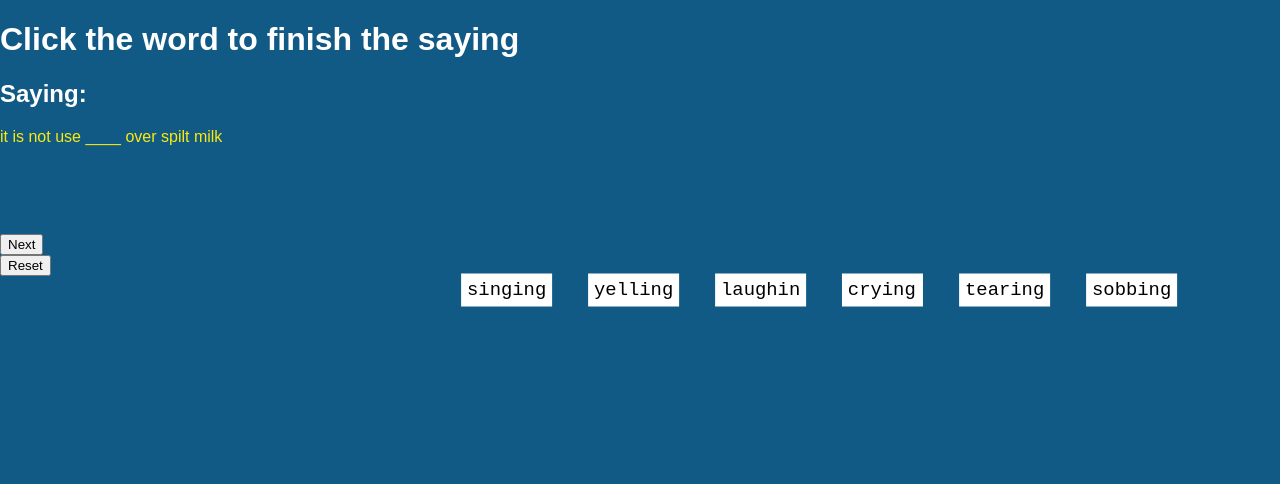
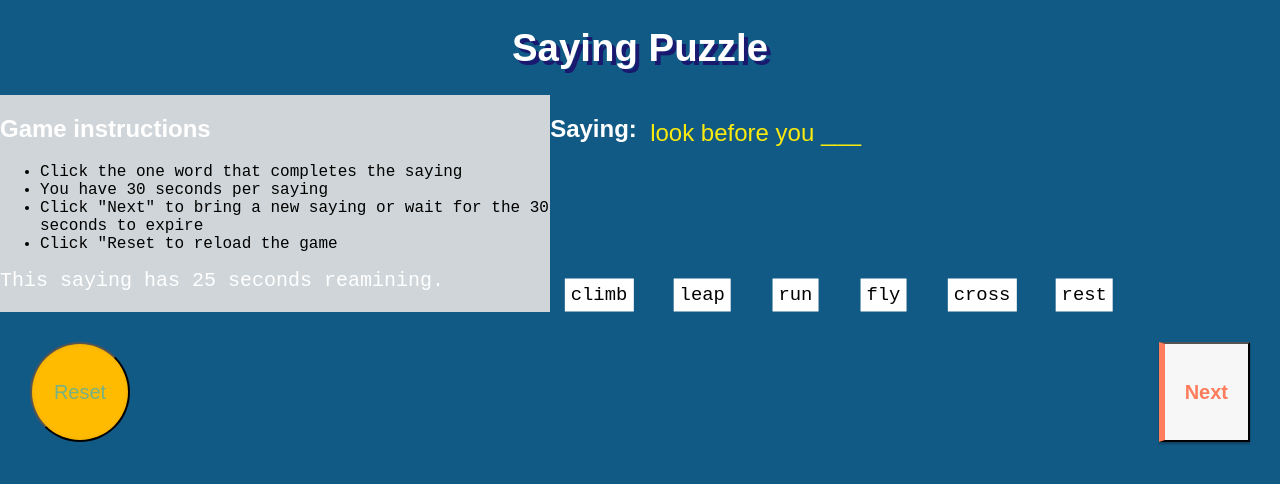
Before and after one commit to Grajales/game-project1, a plain HTML site: page unit1-project/index.html in a window 1280 px wide. Drawn offline with Linux system fonts and the light colour scheme.

Commit message:
reset and next button, still working on it

```diff
--- a/unit1-project/index.html
+++ b/unit1-project/index.html
@@ -10,13 +10,26 @@
   <body>
     <div class="container">
       <header >
-        <div class="header_title">
-          <h1>Click the word to finish the saying</h1>
-          <h2 class="h2_title"> Saying: </h2>
-          <p> </p>
-          <h2 class="score">  </h2>
-        </div>
-      </header>
+          <h1>Saying Puzzle</h1>
+      </header >
+      <aside>
+        <div class=instructions>
+        <h2>Game instructions</h2>
+          <ul>
+            <li>Click the one word that completes the saying </li>
+            <li> You have 30 seconds per saying </li>
+            <li> Click "Next" to bring a new saying or wait for the 30 seconds to expire</li>
+            <li> Click "Reset to reload the game</li>
+          </ul>
+      </div>
+        <div id="countdown"></div>
+        <h2 class="score">  </h2>
+      </aside>
+
+      <div class="saying">
+        <h2 class="h2_title"> Saying:&nbsp&nbsp </h2>
+        <p> </p>
+      </div>
 
       <section class="row1">
         <span class="word" id="0"> </span>
@@ -27,10 +40,9 @@
         <span class="word" id="5"> </span>
       </section>
 
-      <button class="next"> Next </button>
-      <footer>
+        <button class="next"> Next </button>
         <button class="reset"> Reset </button>
-      </footer>
+
     </div>
 
 
--- a/unit1-project/script.js
+++ b/unit1-project/script.js
@@ -1,12 +1,27 @@
 
+//Variables Initialization
 let score=0;
+var seconds = 0;
+let secondsLimit =30;
+let count =0;
+let Tcount =0;
+let aIndex = 12; //initial a.length
+let sayingsMax =12; //Number of sayings available in the game
+let remainingSeconds = 30;// Start of seconds countdown
+let a =[];//Initializing a
+
+let saying=document.querySelector("p");
 let movingWords =document.querySelectorAll(".word");
+let wordTags = document.getElementsByClassName("word");
+var el = document.getElementById('countdown');
 let scoreDisplay =document.querySelector(".score");
-let count =0;
-let aIndex = 12; //initial a.length
+let buttonNext = document.querySelector('.next');
+let buttonReset = document.querySelector('.reset');
+
 
 //shuffle index array a=index numbers for each array of (sayings, words, score)
 //let a = [0, 1, 2, 3, 4, 5,6,7,8,9,10,11,12,13,14,15,16,17,18,19,20]
+function indexShuffle(){
 let a = [0, 1, 2, 3, 4, 5,6,7,8,9,10,11]
 for (var i = 0; i < 100; i++)
 {
@@ -16,8 +31,11 @@ var tmp = a[index1]; //store in temp during shuffle
 a[index1] = a[index2]; //change
 a[index2] = tmp;
 }
+return a;
+}
+a = indexShuffle()
 aIndex = a.pop();
-
+//End of index array shuffle
 
 function wordClickEvent(e) {
   count +=1;
@@ -28,17 +46,17 @@ function wordClickEvent(e) {
 
   let wordId = parseInt(e.target.id,10);
   let wordValue = wordScore[aIndex][wordId];
+
   if (wordValue == 10){
        e.target.classList.add('green');
     } else {e.target.classList.add('red'); }
-       //below removes listener from that specific cell
-      // e.target.removeEventListener('click',runGame);
+  score += wordValue;
+  perc = ((score/(score*count)) * 100).toFixed(1)
+  scoreDisplay.innerHTML = "Accumulated points: " + score + "<br>" + "You did "+count+ " clicks. <br>" +
+  "Your click success rate was " + perc + " %"
 
-      score += wordValue;
-      scoreDisplay.innerText = "Accumulated Score: " + score
-
-   if (count==a.lenth){
-    console.log("You did 10 Sayings, good JOB!! This game is over")
+  if (a.length<=1){
+    alert("You did " + count + " sayings, good JOB!! This game is over. " + "<br>" +" Your final accumulated points: " + score + " points per clicks " + perc + " %" );
     }
 }
 movingWords[0].addEventListener('click',wordClickEvent);
@@ -57,7 +75,7 @@ function readSay(num){
   "Easier said than ___",
   "If you cannot beat them, ___ them",
   "if you pay peanuts, you get ____",
-  "it is not use ____ over spilt milk",
+  "it is no use ____ over spilled milk",
   "Never say ____",
   "No man is an ____",
   "look before you ___"
@@ -70,17 +88,13 @@ function readSay(num){
   ["done","carved","buried","trashed","cooked","placed"],
   ["scare","join","beat","silence","smile at","forget"],
   ["roasted","butter","squirrels","salt","monkeys","hungry"],
-  ["singing","yelling","laughin","crying","tearing","sobbing"],
+  ["singing","yelling","laughing","crying","tearing","sobbing"],
   ["always","forever","never","tomorrow","now","when"],
   ["ignorant","ego","elephant","astronaut","igloo","island"],
-  ["climb","leap","run","fly","lie","rest"]];
-
-
+  ["climb","leap","run","fly","cross","rest"]];
   let aIndex = num;
-  let saying=document.querySelector("p");
   saying.innerText=  sayingList[aIndex];
 
-  let wordTags = document.getElementsByClassName("word");
   for (let i=0; i<6;i++){
     wordTags[i].innerText = wordList[aIndex][i];
   }
@@ -88,14 +102,18 @@ function readSay(num){
 
 function reset(){
   score=0;
+  seconds = 0;
   for(let i=0; i<movingWords.length; i++) {
   movingWords[i].classList.remove('green');
   movingWords[i].classList.remove('red');
   scoreDisplay.innerText = "Accumulated Score: " + score
   movingWords[i].addEventListener('click',wordClickEvent,{once:true});
   }
+  a = indexShuffle()
+  readSay(aIndex)
 }
 function next(){
+  seconds=0;
   for(let i=0; i<6; i++) {
     movingWords[i].classList.remove('green');
     movingWords[i].classList.remove('red');
@@ -104,9 +122,22 @@ function next(){
   readSay(aIndex)
   return aIndex
 }
+
+
 readSay(aIndex)
 
-let buttonReset = document.querySelector('.reset');
 buttonReset.addEventListener('click',reset);
-let buttonNext = document.querySelector('.next');
+
 buttonNext.addEventListener('click',next);
+
+ //Clock
+
+  function incrementSeconds() {
+     seconds += 1;
+     remainingSeconds = secondsLimit - seconds;
+     el.innerText = "This saying has " + remainingSeconds + " seconds reamining.";
+     if (remainingSeconds<=0){
+      next()
+     }
+ }
+ var cancel = setInterval(incrementSeconds, 1000);
--- a/unit1-project/style.css
+++ b/unit1-project/style.css
@@ -1,14 +1,20 @@
 
- .header_title { grid-area: title; }
+header { grid-area: header; }
+aside { grid-area: aside; }
+.saying{ grid-area:saying;}
 .row1 { grid-area: row1; }
+.next { grid-area: next; }
+.reset{ grid-area: reset;}
 
-footer { grid-area: footer; }
 .container{
+    display:grid;
     grid-template-areas:
-    "title title title"
-    "row1 row1 row1"
-     ". footer .";
+    "header header header header header"
+    "aside saying saying saying saying"
+    "aside  row1 row1  row1  . "
+     "reset  row1  row1  row1  next ";
 }
+
  body {
     height: 100%;
     margin: 0;
@@ -17,13 +23,32 @@ footer { grid-area: footer; }
     background-color: rgb(18, 90, 134);
   }
 
+  header{
+    text-align: center;
+    font-family: 'Play', sans-serif;
+    font-size: larger;
+    text-shadow: 4px 4px  midnightblue;
+  }
+  aside{
+    text-align: left;
+    background-color: rgb(207, 213, 216);
+  }
+  .saying{
+    display:inline-flex;
+ }
 
-  h1,  h2 {
+  h1 {
+    /* font-family: 'Play', sans-serif; */
+    color: #fff;
+  }
+  h2 {
     font-family: 'Play', sans-serif;
     color: #fff;
+    font-size: 24px;
   }
 
   p {
+    font-size: 24px;
     color: rgb(250, 234, 14);
     font-family: 'Play', sans-serif;
     animation-duration: 5s;
@@ -33,11 +58,10 @@ footer { grid-area: footer; }
     display: inline-block;
    /* display: flex; */
    /* justify-content: space-around; */
-   position: relative;
+   /* position: relative; */
    left: 35%;
    transform: translateX(-25%);
-   /* display: flex;
-   flex-direction: row; */
+   /* flex-direction: row;  */
    /* align-items: center;
    justify-content: center; */
    margin: 20px;
@@ -53,6 +77,34 @@ footer { grid-area: footer; }
 }
 .red{
   background-color: red;
+}
+.next{
+
+   display: inline-block;
+   padding: 0.5em 1em;
+   text-decoration: none;
+   background: #f7f7f7;
+   border-left: solid 6px #ff7c5c;
+   color: #ff7c5c;
+   font-weight: bold;
+   box-shadow: 0px 2px 2px rgba(0, 0, 0, 0.29);
+}
+.reset{
+  display: inline-block;
+  position: relative;
+  text-decoration: none;
+  color: rgba(3, 169, 244, 0.54);
+  width: 100px;
+  height: 100px;
+  border-radius: 50%;
+  text-align: center;
+  background: rgb(255, 187, 0);
+  box-shadow: inset 0 0 4px rgba(0, 0, 0, 0.08);
+}
+button{
+ padding: 10px;
+ margin: 30px;
+ font-size: 20px;
 }
   /*---
    * Animations
@@ -141,3 +193,11 @@ footer { grid-area: footer; }
       transform: translateY(1000%);
     }
   }
+/* Clock */
+#countdown{
+  color: white;
+  font-size: 20px;
+  text-align:left;
+  width:auto;
+  height:auto;
+}
```
